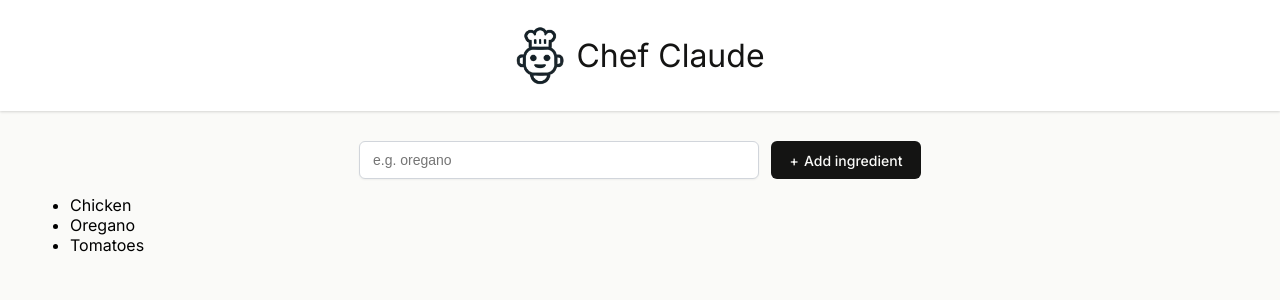
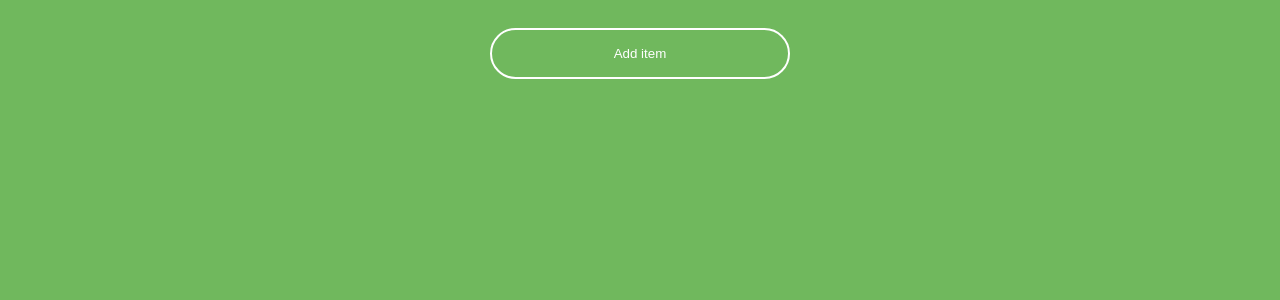
Before and after one commit to danielNemeth19/first-react, a React (Vite) app: page / in a window 1280 px wide. Shown: the top 300 px of the page. Built offline with nearby package versions, Linux system fonts and the light colour scheme.

Commit message:
(feat) Props vs state

```diff
--- a/index.html
+++ b/index.html
@@ -7,7 +7,9 @@
     <link rel="preconnect" href="https://fonts.gstatic.com" crossorigin>
     <link href="https://fonts.googleapis.com/css2?family=Inter:wght@100..900&display=swap"
         rel="stylesheet">
-    <link rel="stylesheet" href="/index.css" />
+    <!--<link rel="stylesheet" href="/index.css" />-->
+    <!--<link rel="stylesheet" href="/index_state.css" />-->
+    <link rel="stylesheet" href="/index_complex.css" />
 </head>
 
 <body>
--- /dev/null
+++ b/index_complex.css
@@ -0,0 +1,43 @@
+* {
+    box-sizing: border-box;
+}
+
+body {
+    background-color: #70B85D;
+    color: white;
+    padding: 20px;
+    font-size: 1.3rem;
+}
+
+main {
+    display: flex;
+    flex-direction: column;
+    align-items: center;
+}
+
+button {
+    width: 100%;
+    max-width: 300px;
+    background-color: transparent;
+    padding: 1rem;
+    color: white;
+    border: 2px solid white;
+    border-radius: 50px;
+    cursor: pointer;
+    font-family: 'Karla', sans-serif;
+    margin-bottom: 20px;
+}
+
+button:hover {
+    background-color: #FFFEF1;
+    color: #2C5E2E;
+}
+
+button:focus {
+    outline: 0;
+}
+
+p {
+    margin-block: 10px;
+    font-size: 2rem;
+}
--- /dev/null
+++ b/index_state.css
@@ -0,0 +1,69 @@
+* {
+    box-sizing: border-box;
+}
+
+body {
+    margin: 0;
+    font-family: 'Inter', sans-serif;
+    background-color: #262626;
+    color: #D9D9D9;
+    padding: 20px;
+    display: flex;
+    justify-content: center;
+    align-items: center;
+}
+
+.container {
+    display: flex;
+    flex-direction: column;
+}
+
+.container > h1 {
+    font-size: 1.5rem;
+    margin-top: 0;
+}
+
+.counter {
+    display: flex;
+    align-items: flex-end;
+    align-self: center;
+    margin-top: 40px;
+}
+
+.counter > button {
+    height: 50px;
+    width: 50px;
+    border-radius: 50%;
+    border: none;
+    cursor: pointer;
+    background-color: #737373;
+    color: #D9D9D9;
+    font-size: 1.5rem;
+}
+
+.counter > button:hover {
+    background-color: #404040;
+    color: #D9D9D9;
+}
+
+.count {
+    background-color: white;
+    height: 100px;
+    width: 100px;
+    border-radius: 50%;
+    display: flex;
+    justify-content: center;
+    align-items: center;
+    color: #262626;
+    margin-block: 0 10px;
+    font-size: 2rem;
+}
+
+.plus {
+    margin-left: -20px;
+}
+
+.minus {
+    margin-right: -20px;
+    z-index: 1;
+}
--- /dev/null
+++ b/src/AppComplexState.jsx
@@ -0,0 +1,26 @@
+import React from "react"
+
+
+export default function App() {
+    const [myFavouriteThings, setMyFavouriteThings] = React.useState([])
+    const allFavoriteThings = ["💦🌹", "😺", "💡🫖", "🔥🧤", "🟤🎁", "🐴", "🍎🥧", "🚪🔔", "🛷🔔", "🥩🍝"]
+
+    const thingsElements = myFavouriteThings.map(item => <p key={item}>{item}</p>)
+
+
+    function addFavouriteThing() {
+        console.log("clicked")
+        setMyFavouriteThings(prevFav => {
+            return [...prevFav, allFavoriteThings[prevFav.length]]
+        })
+    }
+
+    return (
+        <main>
+            <button onClick={addFavouriteThing}>Add item</button>
+            <section aria-live="polite">
+                {thingsElements}
+            </section>
+        </main>
+    )
+}
--- a/src/index.jsx
+++ b/src/index.jsx
@@ -1,5 +1,6 @@
 import { createRoot } from "react-dom/client"
-import App from "./App"
+// import App from "./App"
+import App from "./AppComplexState.jsx"
 
 const root = createRoot(document.getElementById("root"))
 root.render(<App />)
```
Also changed, not shown: src/AppState.jsx (added, +52 -0 lines), index.css (line endings or trailing spaces).
